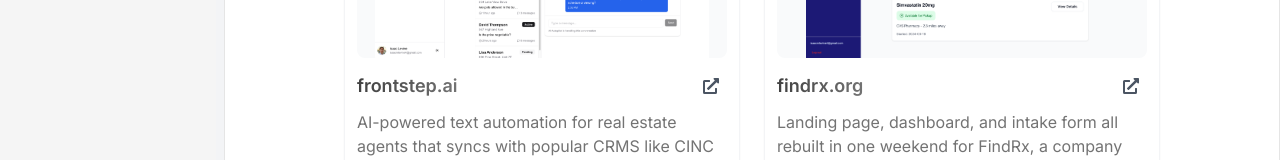
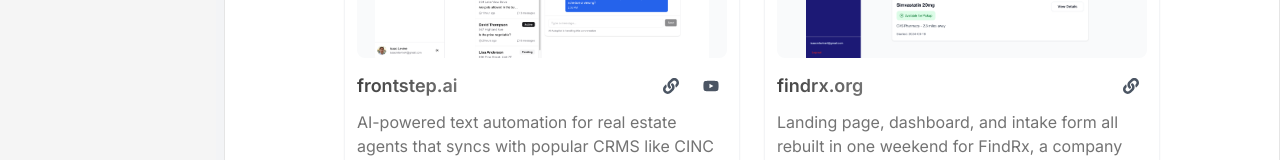
Before and after one commit to isaac-levine/portfolio, a Next.js app: page / in a window 1280 px wide. Shown: the part 570-730 px from the top of the page. Built offline with nearby package versions, Linux system fonts and the light colour scheme.

Commit message:
add frontstep demo

```diff
--- a/src/components/Projects.tsx
+++ b/src/components/Projects.tsx
@@ -7,8 +7,8 @@
 import Image from "next/image";
 import { Paragraph } from "./Paragraph";
 import { motion } from "framer-motion";
-import { FaGithub } from "react-icons/fa";
-import { FaExternalLinkAlt } from "react-icons/fa";
+import { FaGithub, FaLink, FaYoutube } from "react-icons/fa";
+import { TbWorld } from "react-icons/tb";
 
 export const Projects = () => {
   return (
@@ -47,7 +47,16 @@
                           className="p-2 hover:bg-gray-100 rounded-full transition-colors"
                           target="_blank"
                         >
-                          <FaExternalLinkAlt className="w-4 h-4 text-gray-600" />
+                          <FaLink className="w-4 h-4 text-gray-600" />
+                        </Link>
+                      )}
+                      {project.demo && (
+                        <Link
+                          href={project.demo}
+                          className="p-2 hover:bg-gray-100 rounded-full transition-colors"
+                          target="_blank"
+                        >
+                          <FaYoutube className="w-4 h-4 text-gray-600" />
                         </Link>
                       )}
                       {project.githubLink && (
--- a/src/constants/projects.tsx
+++ b/src/constants/projects.tsx
@@ -19,6 +19,7 @@
   stack: string[];
   slug: string;
   githubLink?: string;
+  demo?: string;
 }
 
 export const projects: Project[] = [
@@ -36,7 +37,8 @@
       "Clerk Auth",
       "Tailwind",
     ],
-    slug: "findrx",
+    slug: "frontstep",
+    demo: "https://www.youtube.com/watch?v=vGrRwrFhySc",
   },
   {
     href: "https://findrx.vercel.app?utm_source=portfolio",
```
